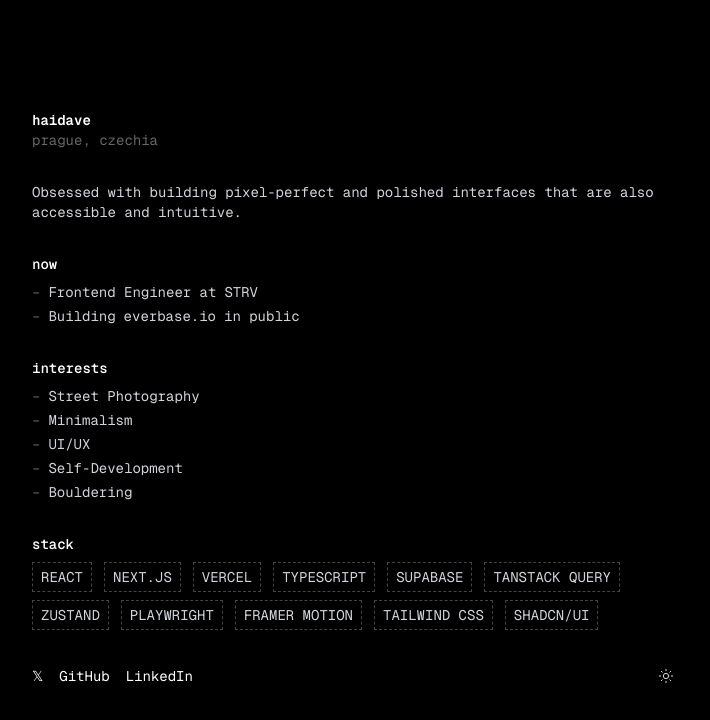
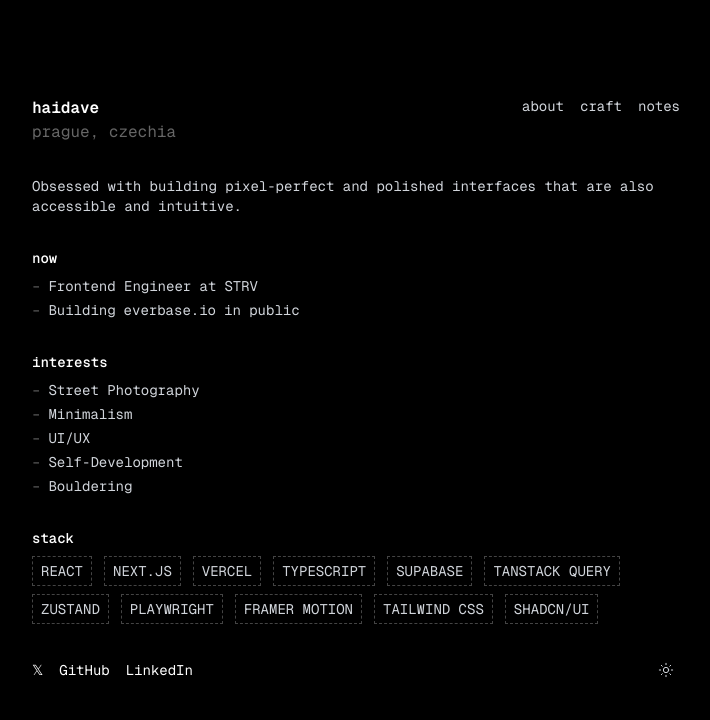
Before and after one commit to haidave/haidave-com-v3, a Next.js app: page / in a window 1280 px wide. Shown: the top 720 px of the page, without its empty margins (284-994 px from the left). Built offline with nearby package versions, Linux system fonts and the light colour scheme.

Commit message:
feat: add header navigation

```diff
--- /dev/null
+++ b/src/app/about/page.tsx
@@ -0,0 +1 @@
+export { AboutPage as default } from '@/modules/about/pages/about'
--- /dev/null
+++ b/src/app/craft/page.tsx
@@ -0,0 +1 @@
+export { CraftPage as default } from '@/modules/craft/pages/craft'
--- /dev/null
+++ b/src/app/notes/page.tsx
@@ -0,0 +1 @@
+export { NotesPage as default } from '@/modules/notes/pages/notes'
--- a/src/config/routes.ts
+++ b/src/config/routes.ts
@@ -1,5 +1,8 @@
 const ROUTES = {
   home: '/',
+  about: '/about',
+  craft: '/craft',
+  notes: '/notes',
 } as const
 
 export { ROUTES }
--- /dev/null
+++ b/src/modules/about/pages/about.tsx
@@ -0,0 +1,9 @@
+const AboutPage = () => {
+  return (
+    <main className="">
+      <h1>About</h1>
+    </main>
+  )
+}
+
+export { AboutPage }
--- /dev/null
+++ b/src/modules/craft/pages/craft.tsx
@@ -0,0 +1,9 @@
+const CraftPage = () => {
+  return (
+    <main className="">
+      <h1>Craft</h1>
+    </main>
+  )
+}
+
+export { CraftPage }
--- /dev/null
+++ b/src/modules/design-system/components/header/header.tsx
@@ -0,0 +1,31 @@
+import { ROUTES } from '@/config/routes'
+import { Link } from '@/modules/design-system/components/link'
+
+import { HeaderLink } from './parts/header-link'
+
+const HEADER_LINKS = [
+  { name: 'about', href: ROUTES.about },
+  { name: 'craft', href: ROUTES.craft },
+  { name: 'notes', href: ROUTES.notes },
+]
+
+const Header = () => {
+  return (
+    <header className="mb-8 flex justify-between">
+      <div>
+        <Link href={ROUTES.home} className="font-bold">
+          haidave
+        </Link>
+        <p className="text-tertiary">prague, czechia</p>
+      </div>
+
+      <ul className="flex gap-4">
+        {HEADER_LINKS.map((item) => (
+          <HeaderLink key={item.name} href={item.href} label={item.name} />
+        ))}
+      </ul>
+    </header>
+  )
+}
+
+export { Header }
--- /dev/null
+++ b/src/modules/design-system/components/header/parts/header-link.tsx
@@ -0,0 +1,29 @@
+'use client'
+
+import { usePathname } from 'next/navigation'
+
+import { ROUTES } from '@/config/routes'
+import { cn } from '@/lib/utils'
+
+import { Link } from '../../link'
+
+type HeaderLinkProps = {
+  href: string
+  label: string
+}
+
+const HeaderLink = ({ href, label }: HeaderLinkProps) => {
+  const pathname = usePathname()
+
+  const isActive = pathname.includes(href)
+
+  return (
+    <li className="text-sm text-secondary">
+      <Link href={href} isActive={isActive}>
+        {label}
+      </Link>
+    </li>
+  )
+}
+
+export { HeaderLink }
--- a/src/modules/design-system/components/link.tsx
+++ b/src/modules/design-system/components/link.tsx
@@ -5,11 +5,12 @@ import { cn } from '@/lib/utils'
 type LinkProps = {
   href: string
   isExternal?: boolean
+  isActive?: boolean
   children: React.ReactNode
   className?: string
 }
 
-export const Link = ({ href, isExternal, children, className }: LinkProps) => {
+export const Link = ({ href, isExternal, isActive, children, className }: LinkProps) => {
   const target = isExternal ? '_blank' : undefined
   const rel = isExternal ? 'noopener noreferrer' : undefined
 
@@ -20,7 +21,9 @@ export const Link = ({ href, isExternal, children, className }: LinkProps) => {
       rel={rel}
       className={cn(
         'group relative inline-flex items-center',
+        'transition-all',
         'decoration-dashed underline-offset-4 hover:text-primary hover:underline',
+        isActive && 'text-primary underline decoration-solid',
         'focus-visible:shadow-focus focus-visible:outline-0',
         className
       )}
--- a/src/modules/design-system/layouts/root-layout.tsx
+++ b/src/modules/design-system/layouts/root-layout.tsx
@@ -2,13 +2,19 @@ import '@/styles/globals.css'
 
 import { Providers } from '@/lib/providers/providers'
 
+import { Header } from '../components/header/header'
 import { geistMono } from '../theme/fonts'
 
 const RootLayout = ({ children }: { children: React.ReactNode }) => {
   return (
     <html lang="en" suppressHydrationWarning>
       <body className={`${geistMono.variable} bg-primary font-mono text-primary`}>
-        <Providers>{children}</Providers>
+        <Providers>
+          <div className="mx-auto mt-20 w-full max-w-[680px] p-4">
+            <Header />
+            {children}
+          </div>
+        </Providers>
       </body>
     </html>
   )
--- a/src/modules/home/pages/home.tsx
+++ b/src/modules/home/pages/home.tsx
@@ -26,13 +26,7 @@ const SOCIALS = [
 
 const HomePage = () => {
   return (
-    <div className="mx-auto grid min-h-screen w-full max-w-[680px] place-items-center p-4">
     <main className="grid gap-8 text-sm">
-        <header>
-          <h1 className="font-bold text-primary">haidave</h1>
-          <p className="text-tertiary">prague, czechia</p>
-        </header>
-
       <section>
         <p className="text-secondary">
           Obsessed with building pixel-perfect and polished interfaces that are also accessible and intuitive.
@@ -95,7 +89,6 @@ const HomePage = () => {
         <ThemeSwitcher />
       </footer>
     </main>
-    </div>
   )
 }
 
--- /dev/null
+++ b/src/modules/notes/pages/notes.tsx
@@ -0,0 +1,9 @@
+const NotesPage = () => {
+  return (
+    <main className="">
+      <h1>Notes</h1>
+    </main>
+  )
+}
+
+export { NotesPage }
```
Lines whose indentation alone changed are shown as unchanged.
